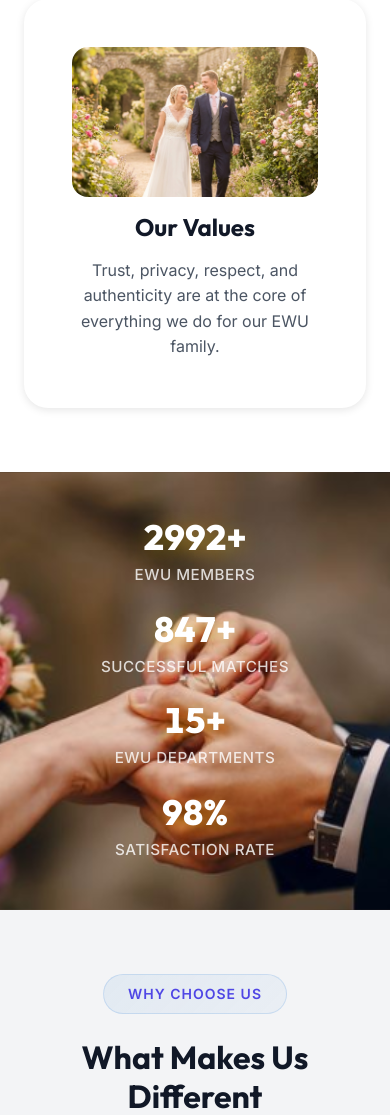
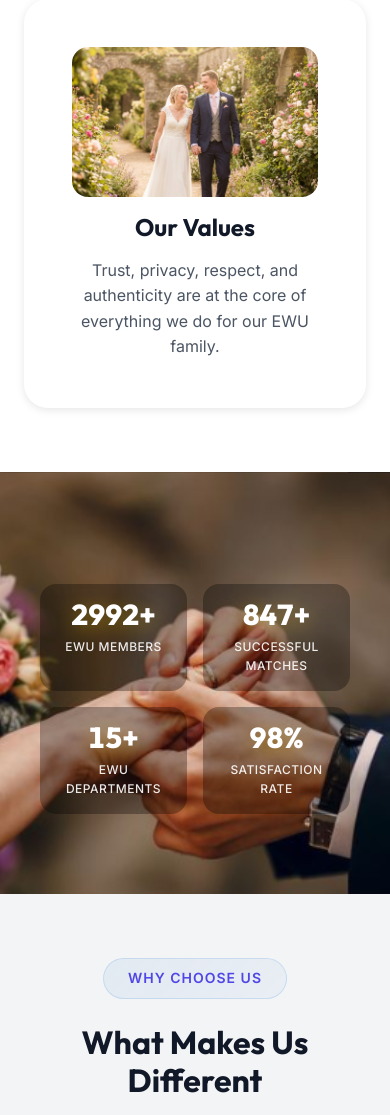
Before and after one commit to Shovon021/ewu-matrimony, a PHP site: page /about.html in a window 390 px wide; the page is wider, and only the part inside the window is pictured. Shown: the part 1879-2994 px from the top of that part. Run offline with PHP 8.4, Linux system fonts and the light colour scheme.

Commit message:
Fix: Ensure stats section is visible on mobile devices

```diff
--- a/style.css
+++ b/style.css
@@ -1867,3 +1867,38 @@ p {
     transition-duration: 0.01ms !important;
   }
 }
+
+/* ===== MOBILE STATS VISIBILITY FIX ===== */
+@media (max-width: 768px) {
+  .hero-stats {
+    display: grid !important;
+    grid-template-columns: repeat(2, 1fr) !important;
+    gap: var(--space-md) !important;
+    padding: var(--space-xl) var(--space-md) !important;
+    margin-top: var(--space-xl) !important;
+    position: relative !important;
+    z-index: 10 !important;
+  }
+
+  .stat-item {
+    background: rgba(0, 0, 0, 0.3) !important;
+    padding: var(--space-md) !important;
+    border-radius: var(--radius-lg) !important;
+  }
+
+  .stat-number {
+    font-size: 1.8rem !important;
+    color: white !important;
+  }
+
+  .stat-label {
+    font-size: 0.75rem !important;
+    color: rgba(255, 255, 255, 0.9) !important;
+  }
+}
+
+@media (max-width: 480px) {
+  .hero-stats {
+    grid-template-columns: repeat(2, 1fr) !important;
+  }
+}
```
